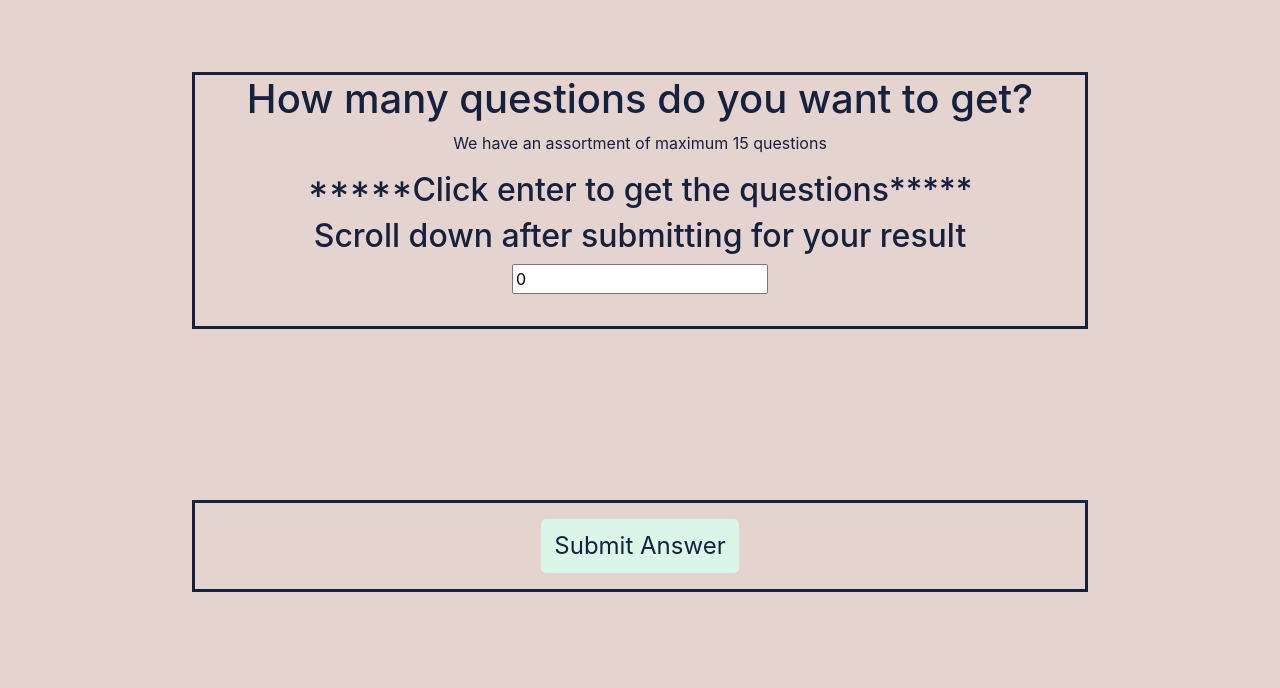
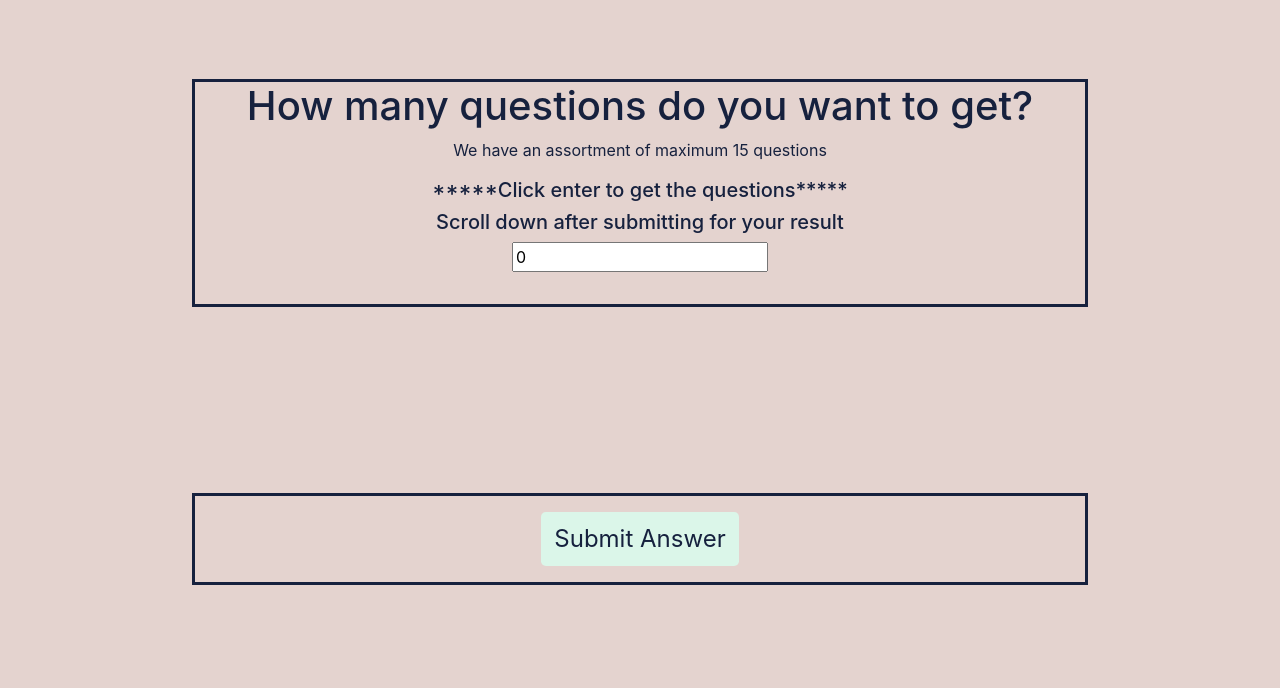
Before and after one commit to shaswata965/Dynamic_Quiz, a plain HTML site: page index.html in a window 1280 px wide. Shown: the part 78-766 px from the top of the page. Drawn offline with nearby package versions, Linux system fonts and the light colour scheme.

Commit message:
Add files via upload

```diff
--- a/index.html
+++ b/index.html
@@ -44,8 +44,8 @@
     <div class="main">
           <h1>How many questions do you want to get?</h1>
           <p>We have an assortment of maximum 15 questions</p>
-                    <h2>*****Click enter to get the questions*****</h2>
-          <h2>Scroll down after submitting for your result</h2>
+                    <h5>*****Click enter to get the questions*****</h5>
+          <h5>Scroll down after submitting for your result</h5>
           <input type="text" id="qn" name="question_number" value="0">
     </div>
     <div id="question">
```
